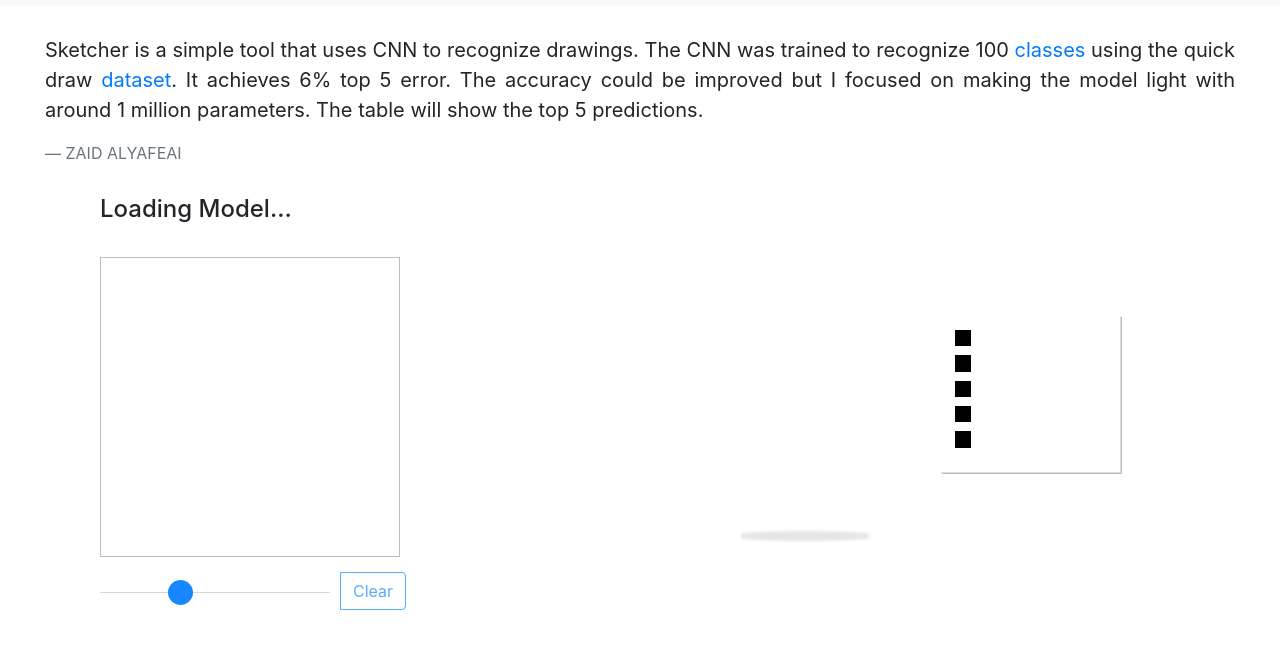
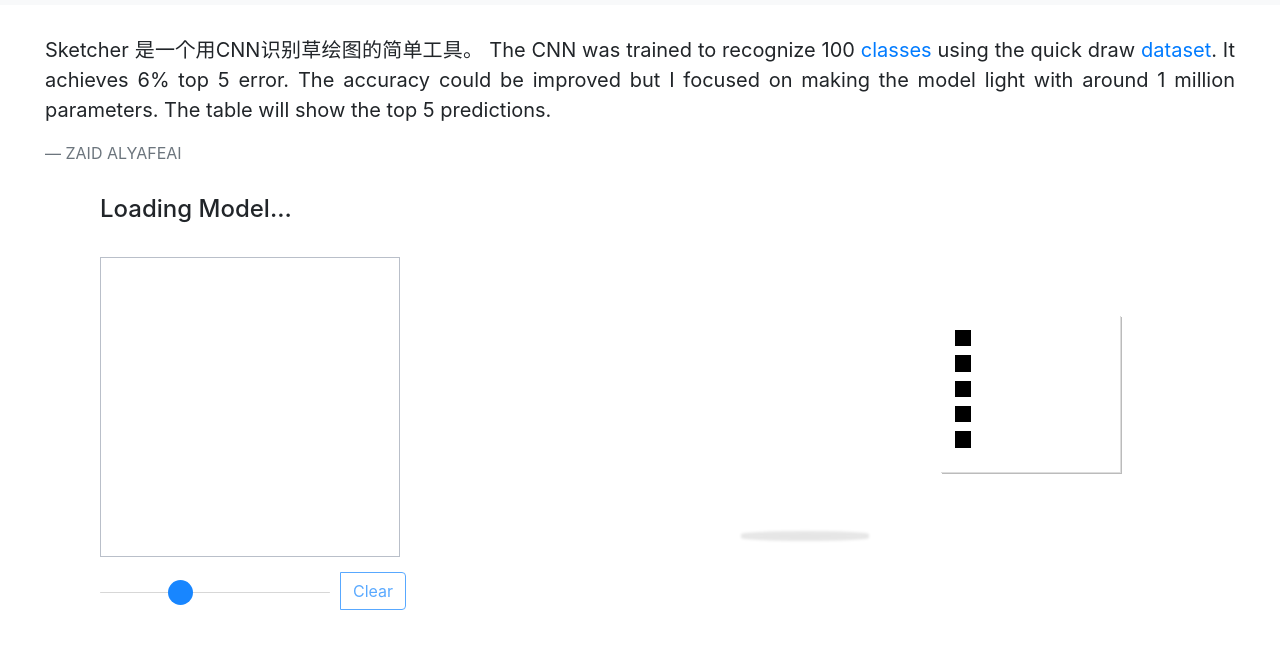
Before and after one commit to todanchen/todanchen.github.io, a plain HTML site: page sketcher/index.html in a window 1280 px wide. Shown: the part 77-726 px from the top of the page. Drawn offline with nearby package versions, Linux system fonts and the light colour scheme; a script that the page names is missing.

Commit message:
Update index.html

```diff
--- a/sketcher/index.html
+++ b/sketcher/index.html
@@ -39,8 +39,8 @@
 <div class="container-fluid">
 
 <blockquote class="blockquote text-justify" style="margin:30px;">
- <p> Sketcher is a simple tool that uses CNN to recognize drawings.
- The CNN was trained to recognize 100 <a href='https://github.com/zaidalyafeai/zaidalyafeai.github.io/blob/master/sketcher/mini_classes.txt'>classes</a> using the quick draw <a href='https://github.com/googlecreativelab/quickdraw-dataset'> dataset</a>. It achieves 6% top 5 error. The accuracy could be improved
+ <p> Sketcher 是一个用CNN识别草绘图的简单工具。
+ The CNN was trained to recognize 100 <a href='https://github.com/todanchen/todanchen.github.io/blob/master/sketcher/mini_classes.txt'>classes</a> using the quick draw <a href='https://github.com/googlecreativelab/quickdraw-dataset'> dataset</a>. It achieves 6% top 5 error. The accuracy could be improved
 but I focused on making the model light with around 1 million parameters. The table  will show the top 5 predictions. </p>
     <footer class="blockquote-footer">ZAID ALYAFEAI</footer>
   </blockquote>
```
